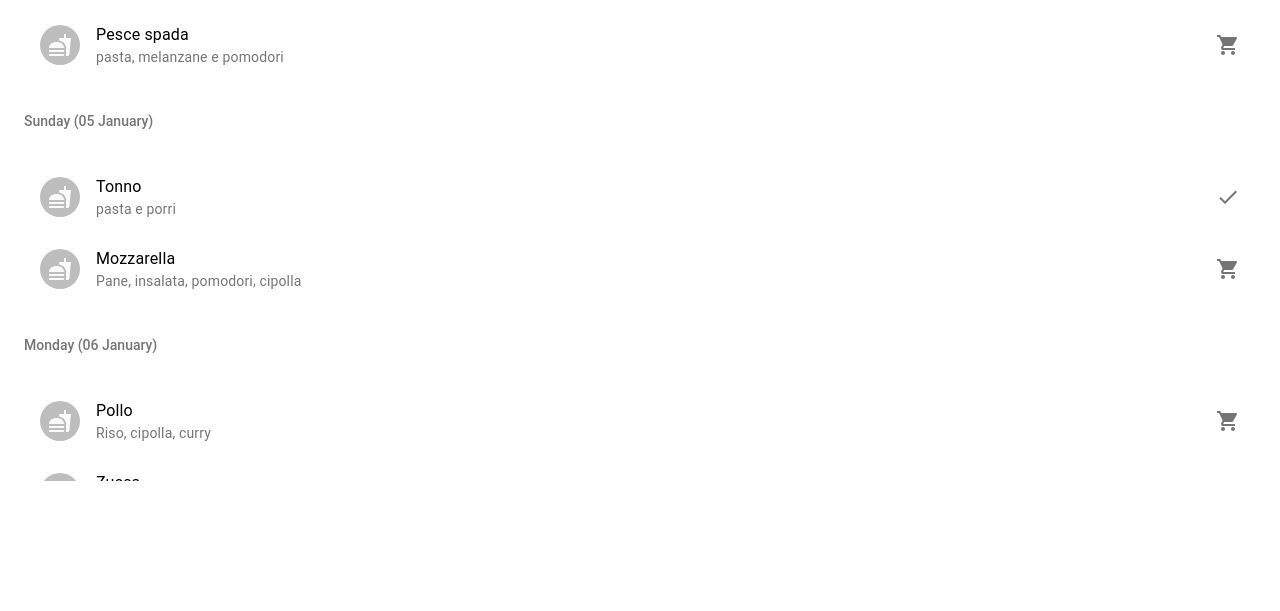
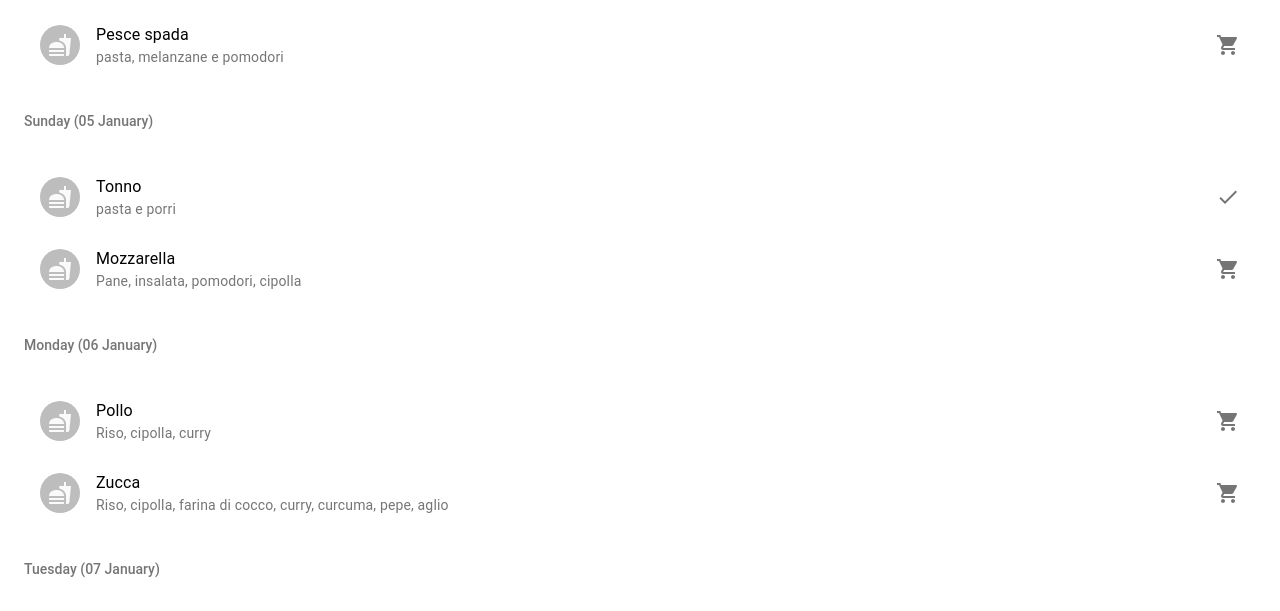
Before and after one commit to 11arn11/my-home, a Gatsby site: page /app in a window 1280 px wide. Shown: the part 191-802 px from the top of the page. Built offline with nearby package versions, Linux system fonts and the light colour scheme; Gatsby itself is replaced by a stand-in of ours.

```diff
--- a/src/Routes/Dispensa/index.js
+++ b/src/Routes/Dispensa/index.js
@@ -23,7 +23,7 @@
     List: {
       position: 'relative',
       overflow: 'auto',
-      maxHeight: 600,
+      height : 'calc(100vh - 151px)',
     },
     grow: {
         flexGrow: 1,
@@ -31,8 +31,8 @@
     fabButton: {
         position: 'absolute',
         zIndex: 1,
-        top: 530,
-        right: 10,
+        bottom : 20,
+        right: 5,
         margin: '0 auto',
     }
 }));
@@ -106,7 +106,6 @@
             >
                 <AddIcon />
             </Fab>
-            <div className={classes.grow} />
             <IngredienteDispensa
                 open={open}
                 onClose={e => setOpen(false)}
--- a/src/Routes/Programmazione/PastoListItem.js
+++ b/src/Routes/Programmazione/PastoListItem.js
@@ -15,6 +15,9 @@
 import ShoppingCart from '@material-ui/icons/ShoppingCart';
 
 const useStyles = makeStyles(theme => ({
+    ListItem: {
+        backgroundColor: theme.palette.background.lime,
+    },
     ul: {
         padding: 0,
     }
--- a/src/Routes/Programmazione/index.js
+++ b/src/Routes/Programmazione/index.js
@@ -16,7 +16,8 @@
   List: {
     position: 'relative',
     overflow: 'auto',
-    maxHeight: 600,
+    height : 'calc(100vh - 70px)',
+    maxHeight: 'calc(100vh - 70px)',
   }
 }));
 
--- /dev/null
+++ b/src/Routes/Ricetta/index.js
@@ -0,0 +1,6 @@
+import React from 'react'
+
+export default () =>
+    <>
+
+    </>
--- a/src/components/Page.js
+++ b/src/components/Page.js
@@ -11,10 +11,16 @@
   menuButton: {
     marginRight: theme.spacing(2),
   },
-  content: {
+  Header: {
+    position: 'relative',
+    top: 0,
+  },
+  main: {
+    position: 'relative',
     top: 56,
-    position: 'relative',
-    backgroundColor: theme.palette.background.paper,
+    height : 'calc(100vh - 70px)',
+    maxHeight: 'calc(100vh - 70px)',
+    backgroundColor: theme.palette.background.lime,
   }
 }));
 
@@ -24,9 +30,10 @@
     <div className={classes.root}>
       <Header
           title={title}
+          className={classes.Header}
           classes={classes}
       />
-      <main className={classes.content}>
+      <main className={classes.main}>
         {children}
       </main>
     </div>
```
